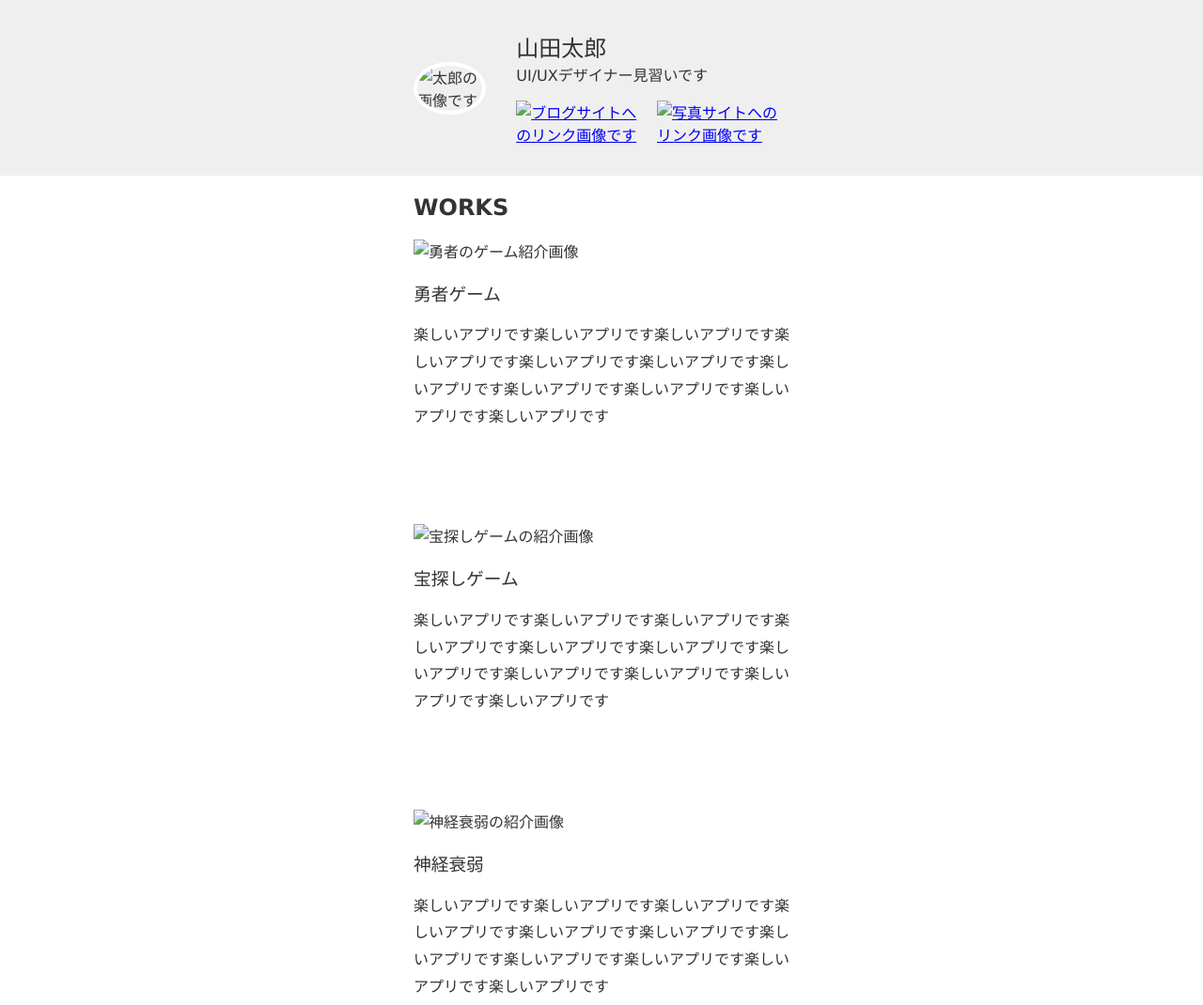
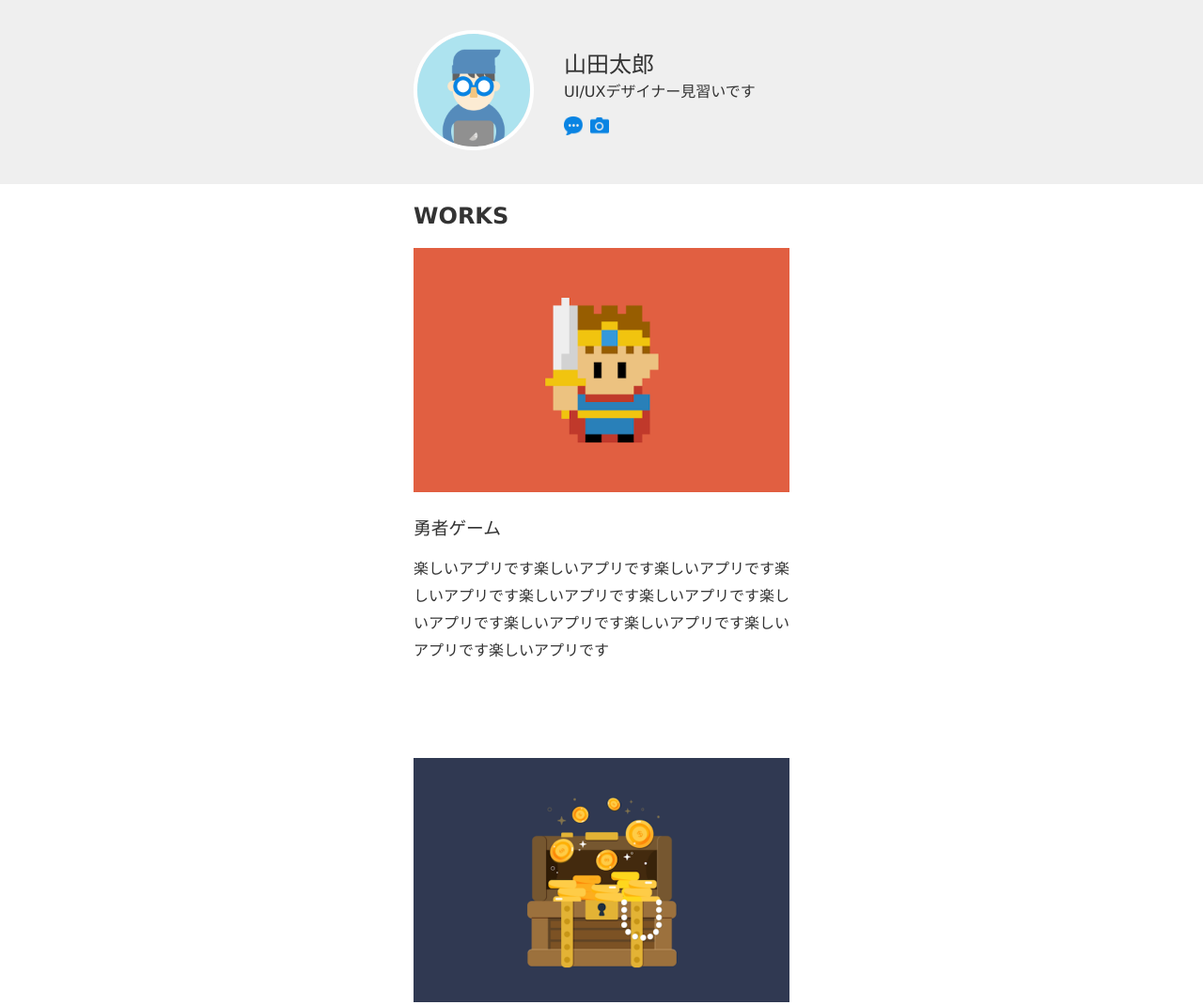
Before and after one commit to haru-m/haru-m.github.io, a plain HTML site: page index.html in a window 1280 px wide. Shown: the top 1070 px of the page at 94% size. Drawn offline with Linux system fonts and the light colour scheme.

Commit message:
Update index.html

```diff
--- a/index.html
+++ b/index.html
@@ -12,7 +12,7 @@
     <header>
       <div class="container">
         <div class="icon">
-          <img src="img/taro.png" width="120" height="120" alt="太郎の画像です">
+          <img src="taro.png" width="120" height="120" alt="太郎の画像です">
         </div>
         <div class="info">
 
@@ -21,12 +21,12 @@
           <ul>
             <li>
               <a href="https://dotinstall.com" target="_blank">
-                <img src="img/blog.png" width="20" height="20" alt="ブログサイトへのリンク画像です">
+                <img src="blog.png" width="20" height="20" alt="ブログサイトへのリンク画像です">
               </a>
             </li>
             <li>
               <a href="https://dotinstall.com" target="_blank">
-                <img src="img/photos.png" width="20" height="20" alt="写真サイトへのリンク画像です">
+                <img src="photos.png" width="20" height="20" alt="写真サイトへのリンク画像です">
               </a>
 
             </li>
@@ -38,17 +38,17 @@
     <section class="works">
       <h1>WORKS</h1>
       <section>
-        <img src="img/work1.png" width="400" height="260" alt="勇者のゲーム紹介画像">
+        <img src="work1.png" width="400" height="260" alt="勇者のゲーム紹介画像">
         <h1>勇者ゲーム</h1>
         <p>楽しいアプリです楽しいアプリです楽しいアプリです楽しいアプリです楽しいアプリです楽しいアプリです楽しいアプリです楽しいアプリです楽しいアプリです楽しいアプリです楽しいアプリです</p>
       </section>
       <section>
-        <img src="img/work2.png" width="400" height="260" alt="宝探しゲームの紹介画像">
+        <img src="work2.png" width="400" height="260" alt="宝探しゲームの紹介画像">
         <h1>宝探しゲーム</h1>
         <p>楽しいアプリです楽しいアプリです楽しいアプリです楽しいアプリです楽しいアプリです楽しいアプリです楽しいアプリです楽しいアプリです楽しいアプリです楽しいアプリです楽しいアプリです</p>
       </section>
       <section>
-        <img src="img/work3.png" width="400" height="260" alt="神経衰弱の紹介画像">
+        <img src="work3.png" width="400" height="260" alt="神経衰弱の紹介画像">
         <h1>神経衰弱</h1>
         <p>楽しいアプリです楽しいアプリです楽しいアプリです楽しいアプリです楽しいアプリです楽しいアプリです楽しいアプリです楽しいアプリです楽しいアプリです楽しいアプリです楽しいアプリです</p>
       </section>
```
